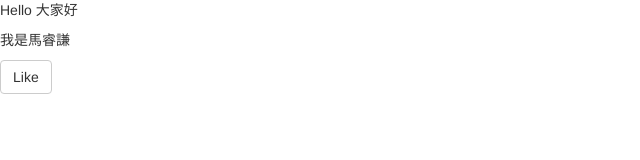
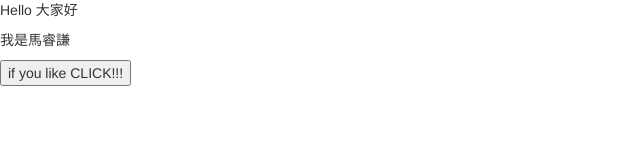
Before and after one commit to chien-bump/chien-bump.github.io, a plain HTML site: page index.html in a window 1280 px wide. Shown: the whole page, without its empty margins (0-640 px from the left). Drawn offline with nearby package versions, Linux system fonts and the light colour scheme.

Commit message:
Update index.html

```diff
--- a/index.html
+++ b/index.html
@@ -6,4 +6,4 @@
 </script>
 <p>Hello 大家好</p>
 <p>我是馬睿謙 </p>
-<button class="btn btn-default">Like</button>
+<button type="submit">if you like CLICK!!!</button>
```
